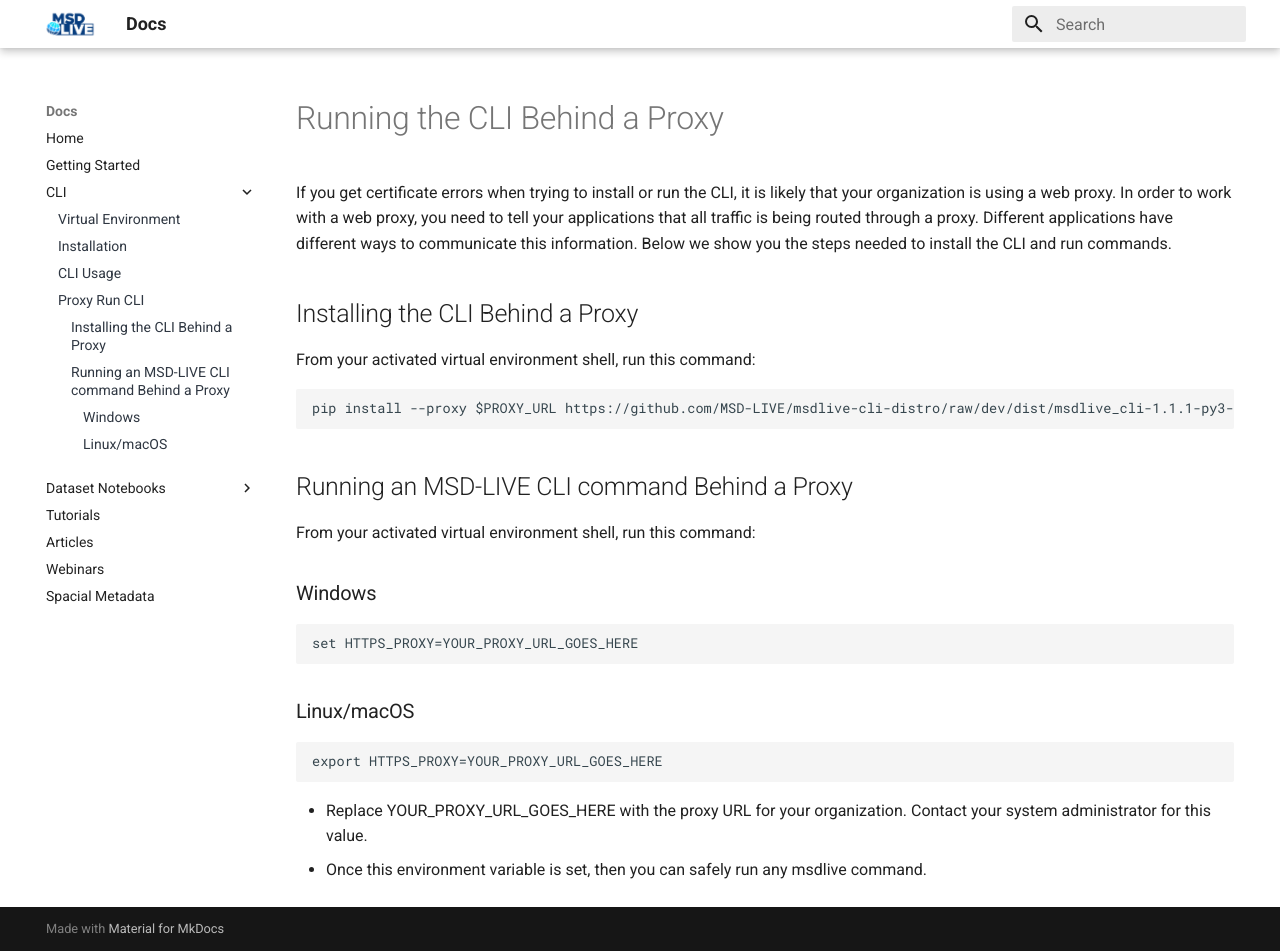
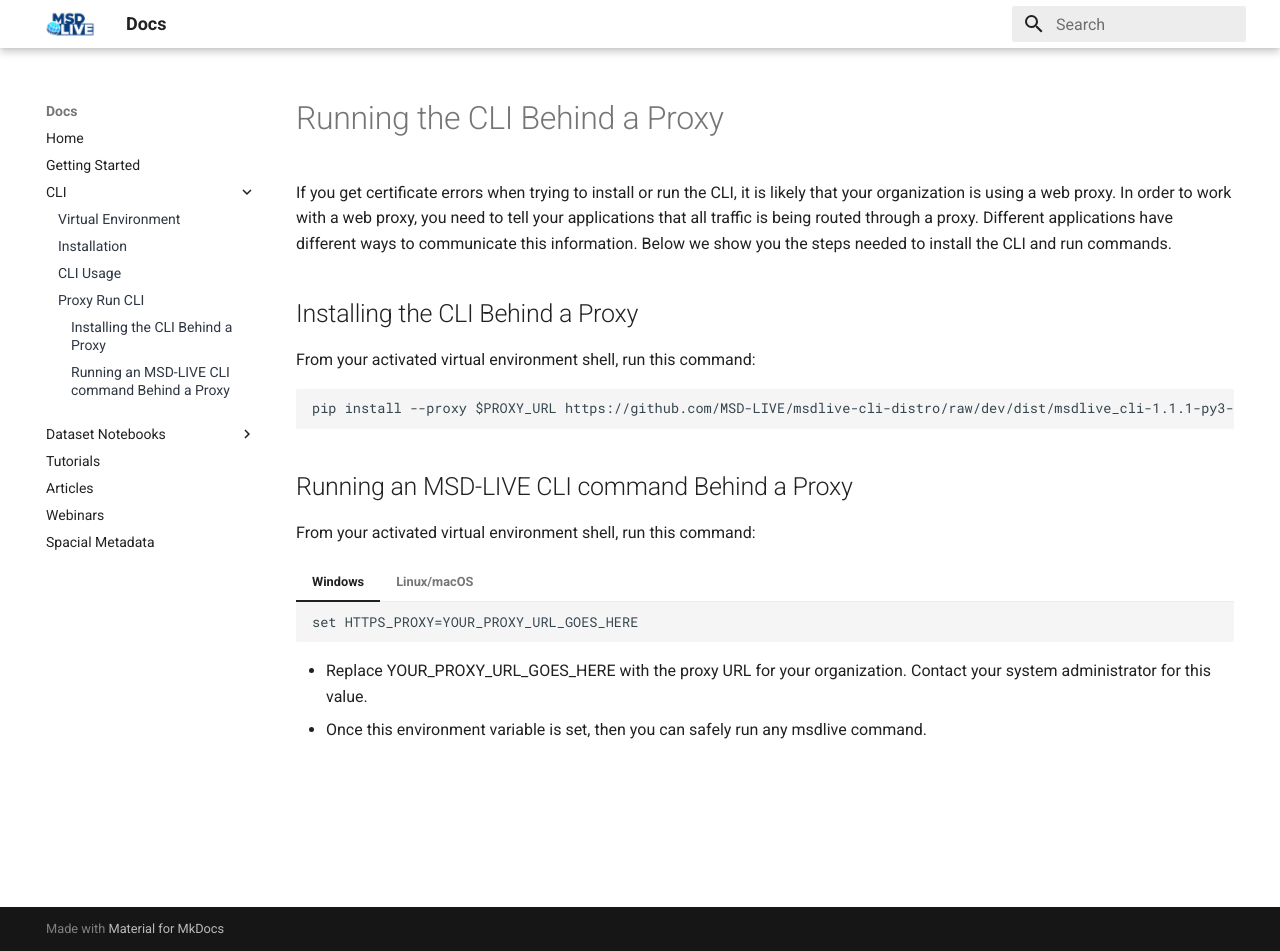
Before and after one commit to MSD-LIVE/msdlive-docs, an MkDocs documentation site: the page built from docs/cli/proxy_run_cli.md, in a window 1280 px wide and 951 px high. Built offline with MkDocs 1.6.1 and Material for MkDocs 9.7.7, drawn with Linux system fonts in a browser that asks for light colours.

Commit message:
Added windows/mac tabs to proxy run

````diff
--- a/docs/cli/proxy_run_cli.md
+++ b/docs/cli/proxy_run_cli.md
@@ -12,15 +12,17 @@
 ## Running an MSD-LIVE CLI command Behind a Proxy
 From your activated virtual environment shell, run this command:
 
-### Windows
-```
-set HTTPS_PROXY=YOUR_PROXY_URL_GOES_HERE
-```
+=== "Windows"
 
-### Linux/macOS
-```
-export HTTPS_PROXY=YOUR_PROXY_URL_GOES_HERE
-```
+    ```
+    set HTTPS_PROXY=YOUR_PROXY_URL_GOES_HERE
+    ```
+
+=== "Linux/macOS"
+
+    ```
+    export HTTPS_PROXY=YOUR_PROXY_URL_GOES_HERE
+    ```
 
 - Replace YOUR_PROXY_URL_GOES_HERE with the proxy URL for your organization. Contact your system administrator for this value.
 - Once this environment variable is set, then you can safely run any msdlive command.
````
